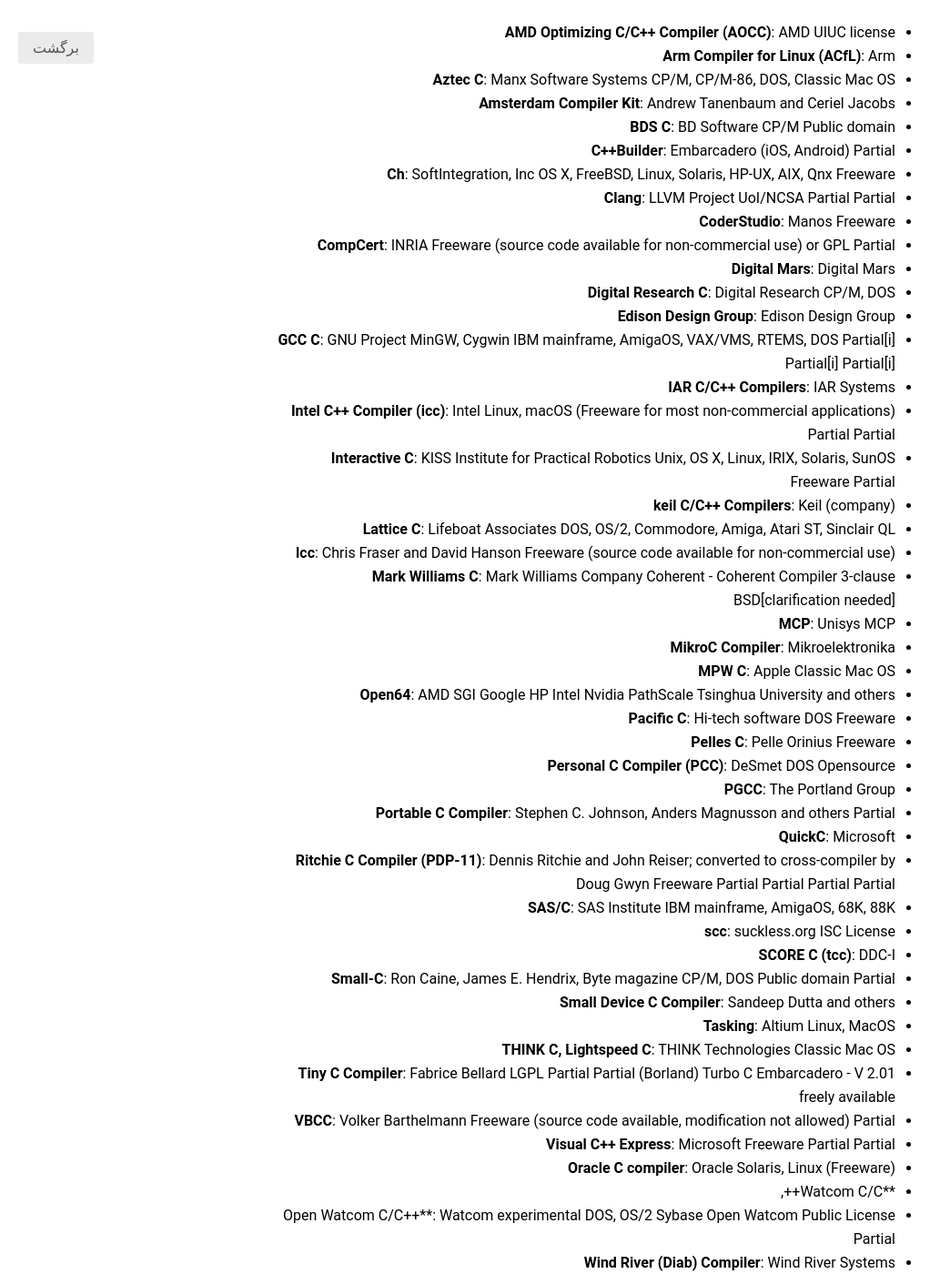
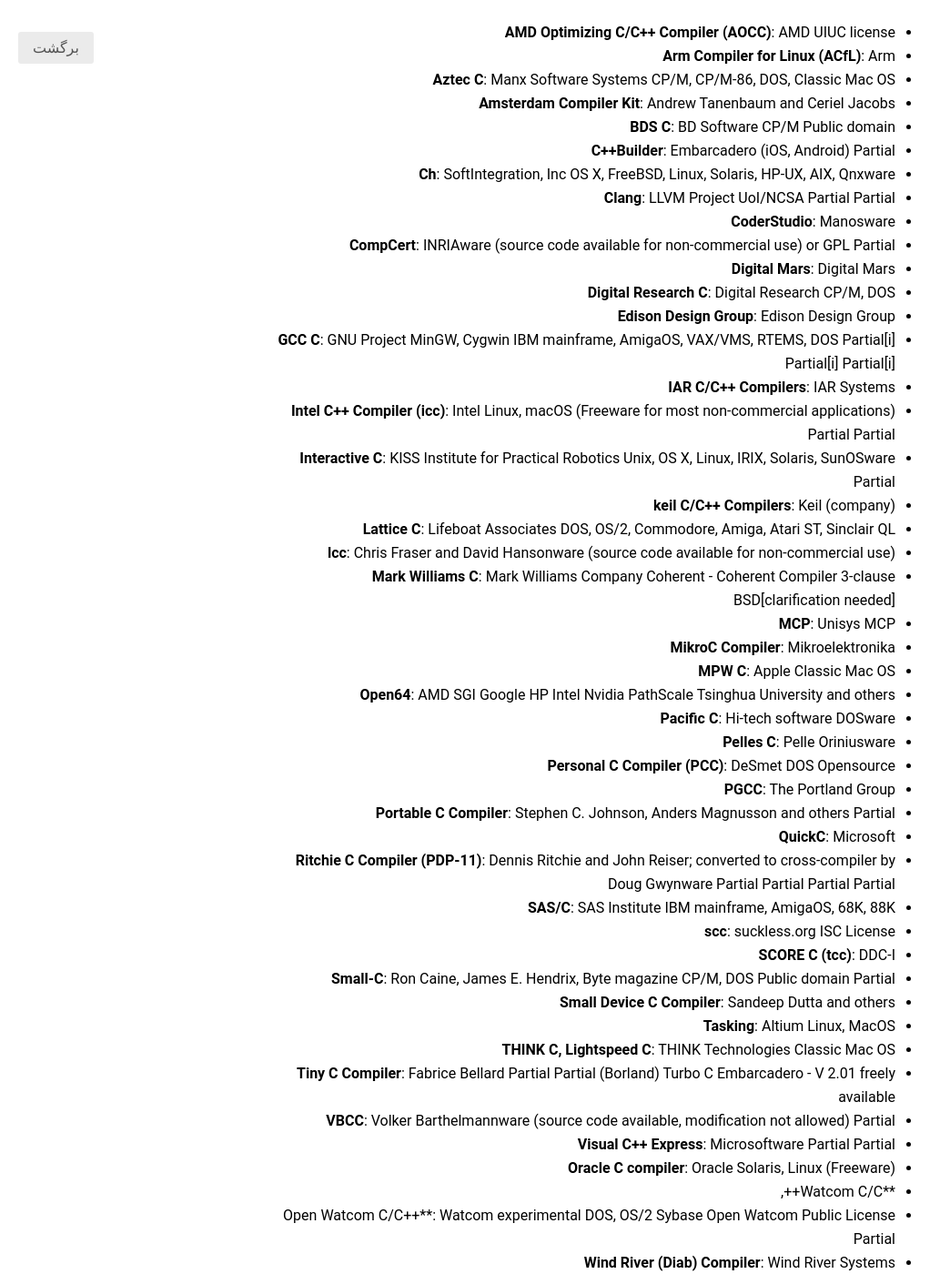
Before and after one commit to BaseMax/Fa.MaxBase.org, a Jekyll site: the page built from _posts/fa/2020-03-24-fa-list-of-compilers.md, in a window 1280 px wide and 1400 px high, scrolled down 2628 px. Shown: the whole window at 91% size, without its empty margins (0-1044 px from the left). Built offline with Jekyll 4.4.1, drawn with Linux system fonts in a browser that asks for light colours; some of the changed text lies outside the part shown.

Commit message:
Update 2020-03-24-fa-list-of-compilers.md

```diff
--- a/_posts/fa/2020-03-24-fa-list-of-compilers.md
+++ b/_posts/fa/2020-03-24-fa-list-of-compilers.md
@@ -87,7 +87,7 @@
 - **Liberty BASIC**: Shoptalk Systems
 - **GW-BASIC**: Microsoft	MS-DOS
 - **QBasic**: Microsoft
-- **Chipmunk Basic**: Ronald H. Nicholson, Jr.	Freeware
+- **Chipmunk Basic**: Ronald H. Nicholson, Jr.ware
 - **TI Basic**: Texas Instruments	TI-99/4A
 - **TI Extended Basic**: Texas Instruments	TI-99/4A
 - **Rocky Mountain BASIC**: [Trans Era]	HP 9000
@@ -104,10 +104,10 @@
 - **Amsterdam Compiler Kit**: Andrew Tanenbaum and Ceriel Jacobs
 - **BDS C**: BD Software	CP/M	Public domain
 - **C++Builder**: Embarcadero (iOS, Android)	Partial
-- **Ch**: SoftIntegration, Inc	OS X, FreeBSD, Linux, Solaris, HP-UX, AIX, Qnx	Freeware
+- **Ch**: SoftIntegration, Inc	OS X, FreeBSD, Linux, Solaris, HP-UX, AIX, Qnxware
 - **Clang**: LLVM Project	UoI/NCSA	Partial	Partial
-- **CoderStudio**: Manos	Freeware
-- **CompCert**: INRIA	Freeware (source code available for non-commercial use) or GPL	Partial
+- **CoderStudio**: Manosware
+- **CompCert**: INRIAware (source code available for non-commercial use) or GPL	Partial
 - **Digital Mars**: Digital Mars
 - **Digital Research C**: Digital Research	CP/M, DOS
 - **Edison Design Group**: Edison Design Group
@@ -115,22 +115,22 @@
 - **IAR C/C++ Compilers**: IAR Systems
 - **Intel C++ Compiler
 (icc)**: Intel	Linux, macOS (Freeware for most non-commercial applications)	Partial	Partial
-- **Interactive C**: KISS Institute for Practical Robotics	Unix, OS X, Linux, IRIX, Solaris, SunOS	Freeware	Partial
+- **Interactive C**: KISS Institute for Practical Robotics	Unix, OS X, Linux, IRIX, Solaris, SunOSware	Partial
 - **keil C/C++ Compilers**: Keil (company)
 - **Lattice C**: Lifeboat Associates	DOS, OS/2, Commodore, Amiga, Atari ST, Sinclair QL
-- **lcc**: Chris Fraser and David Hanson	Freeware (source code available for non-commercial use)
+- **lcc**: Chris Fraser and David Hansonware (source code available for non-commercial use)
 - **Mark Williams C**: Mark Williams Company	Coherent - Coherent Compiler 3-clause BSD[clarification needed]
 - **MCP**: Unisys	MCP
 - **MikroC Compiler**: Mikroelektronika
 - **MPW C**: Apple	Classic Mac OS
 - **Open64**: AMD SGI Google HP Intel Nvidia PathScale Tsinghua University and others
-- **Pacific C**: Hi-tech software	DOS	Freeware
-- **Pelles C**: Pelle Orinius	Freeware
+- **Pacific C**: Hi-tech software	DOSware
+- **Pelles C**: Pelle Oriniusware
 - **Personal C Compiler (PCC)**: DeSmet	DOS	Opensource
 - **PGCC**: The Portland Group
 - **Portable C Compiler**: Stephen C. Johnson, Anders Magnusson and others	Partial
 - **QuickC**: Microsoft
-- **Ritchie C Compiler (PDP-11)**: Dennis Ritchie and John Reiser; converted to cross-compiler by Doug Gwyn	Freeware	Partial	Partial	Partial	Partial
+- **Ritchie C Compiler (PDP-11)**: Dennis Ritchie and John Reiser; converted to cross-compiler by Doug Gwynware	Partial	Partial	Partial	Partial
 - **SAS/C**: SAS Institute IBM mainframe, AmigaOS, 68K, 88K
 - **scc**: suckless.org	ISC License
 - **SCORE C (tcc)**: DDC-I
@@ -138,10 +138,10 @@
 - **Small Device C Compiler**: Sandeep Dutta and others
 - **Tasking**: Altium	Linux, MacOS
 - **THINK C, Lightspeed C**: THINK Technologies	Classic Mac OS
-- **Tiny C Compiler**: Fabrice Bellard	LGPL	Partial	Partial
+- **Tiny C Compiler**: Fabrice Bellard	Partial	Partial
 (Borland) Turbo C	Embarcadero - V 2.01 freely available
-- **VBCC**: Volker Barthelmann	Freeware (source code available, modification not allowed)	Partial
-- **Visual C++ Express**: Microsoft	Freeware	Partial	Partial
+- **VBCC**: Volker Barthelmannware (source code available, modification not allowed)	Partial
+- **Visual C++ Express**: Microsoftware	Partial	Partial
 - **Oracle C compiler**: Oracle	Solaris, Linux (Freeware)
 - **Watcom C/C++,
 - Open Watcom C/C++**: Watcom	experimental	DOS, OS/2	Sybase Open Watcom Public License	Partial
@@ -204,10 +204,10 @@
 ## کامپایلر های C#
 
 - **Visual C#**: Microsoft	iOS
-- **Visual C# Express**: Microsoft	Freeware
+- **Visual C# Express**: Microsoftware
 - **Mono**: Xamarinv2
 - **Portable.NET**: Dot Gnu Project
-- **SharpDevelop**: IC#Code Team	LGPL
+- **SharpDevelop**: IC#Code Team
 - **Roslyn**: .NET Foundation	Partial	Apache 2.
 
 
@@ -227,10 +227,10 @@
 - **Allegro Common Lisp**: Franz, Inc.	Native code
 - **Armed Bear Common Lisp**: Peter Graves	JVM
 - **CLISP**: GNU Project	Bytecode
-- **Clozure CL**: Clozure Associates	Native code	LGPL
+- **Clozure CL**: Clozure Associates	Native code
 - **CMU Common Lisp**: Carnegie Mellon University	Native code, Bytecode	Public domain
 - **Corman Common Lisp**: Corman Technologies	Native code
-- **Embeddable Common Lisp**: Juanjo Garcia-Ripoll	Bytecode, C	LGPL
+- **Embeddable Common Lisp**: Juanjo Garcia-Ripoll	Bytecode, C
 - **GNU Common Lisp**: GNU Project	C
 - **LispWorks**: LispWorks Ltd	Native code
 - **mocl**: Wukix	Native code
@@ -323,20 +323,20 @@
 - **Microsoft Pascal**: Microsoft (DOS)
 - **HP Pascal**: Hewlett-Packard (OpenVMS)
 - **Turbo Pascal**: CodeGear
-(Borland)	Freeware
+(Borland)ware
 - **Vector Pascal**: Glasgow University	OpenSource
-- **Virtual Pascal**: Vitaly Miryanov (OS/2)	Freeware
+- **Virtual Pascal**: Vitaly Miryanov (OS/2)ware
 - **MCP**: Unisys	MCP	CANDE
 
 ## مفسر های Perl
 
-- **ActivePerl interpreter**: ActiveState	Free
+- **ActivePerl interpreter**: ActiveState
 - **Perl interpreter**: Wall/Perl developers	Default functionality of Perl and Unix
 
 ## کامپایلر های PHP
 
-- **Phalanger**: Devsense	Partial	Apache 2.0
-- **PeachPie**: iolevel	Apache 2.0
+- **Phalanger**: Devsense	Partial
+- **PeachPie**: iolevel
 - **HHVM**: Facebook	PHP and Zend
 
 
@@ -353,19 +353,19 @@
 
 - **Psyco**: Armin Rigo
 - **Christian Tismer**: JIT	MIT
-- **Cython**: 	C	Apache 2.0
+- **Cython**: 	C
 - **Shed Skin**: 	C++v3 and BSD
 - **PyPy**: 	JIT	MIT
-- **Nuitka**: Kay Hayen	C, C++	Apache 2.0
+- **Nuitka**: Kay Hayen	C, C++
 
 ## کامپایلر های Scheme
 
 - **Bigloo**: Manuel Serrano	native, bytecode (compiler) and LGPL (runtime)
-- **Chez Scheme**: R. Kent Dybvig	native	Apache 2.0
+- **Chez Scheme**: R. Kent Dybvig	native
 - **Chicken**: The Chicken Team	C
 - **Common Larceny**: William Clinger, Lars Hansen	CLI	Larceny License
-- **Gambit**: Marc Feeley	C	LGPL
-- **GNU Guile**: GNU Project	bytecode	LGPL
+- **Gambit**: Marc Feeley	C
+- **GNU Guile**: GNU Project	bytecode
 - **Ikarus**: Abdulaziz Ghuloum	native
 - **IronScheme**: Llewellyn Pritchard	CLI	Ms-PL
 - **JScheme**: Ken Anderson, Tim Hickey, Peter Norvig	bytecode	Java	Java	Java	zlib License
@@ -374,17 +374,17 @@
 - **MIT/GNU Scheme**: GNU Project	native
 - **Owl Lisp**: Aki Helin	C	MIT
 - **Petit Larceny**: William Clinger, Lars Hansen	C	Larceny License
-- **Racket**: PLT Inc.	bytecode + JIT	LGPL	DrRacket
+- **Racket**: PLT Inc.	bytecode + JIT	DrRacket
 - **RScheme**: Donovan Kolbly	C, bytecode	Open source
 - **Scheme 48**: Richard Kelsey, Jonathan Rees	C, bytecode
-- **SCM**: Aubrey Jaffer	C	AmigaOS, Atari ST, Classic Mac OS, DOS, OS/2, NOS/VE, OpenVMS	LGPL
+- **SCM**: Aubrey Jaffer	C	AmigaOS, Atari ST, Classic Mac OS, DOS, OS/2, NOS/VE, OpenVMS
 - **SISC**: Scott G. Miller, Matthias Radestock	bytecode	Java	Java	Java and MPL
-- **Stalin**: Jeffrey Mark Siskind	C	LGPL
+- **Stalin**: Jeffrey Mark Siskind	C
 
 ## مفسر های Scheme
 
 - **Gauche**: Shiro Kawai
-- **Petite Chez Scheme**: R. Kent Dybvig	Apache 2.0
+- **Petite Chez Scheme**: R. Kent Dybvig
 
 ## کامپایلر های Smalltalk
 
```
Also changed, not shown: other parts of _posts/fa/2020-03-24-fa-list-of-compilers.md (+6 -6 lines).
